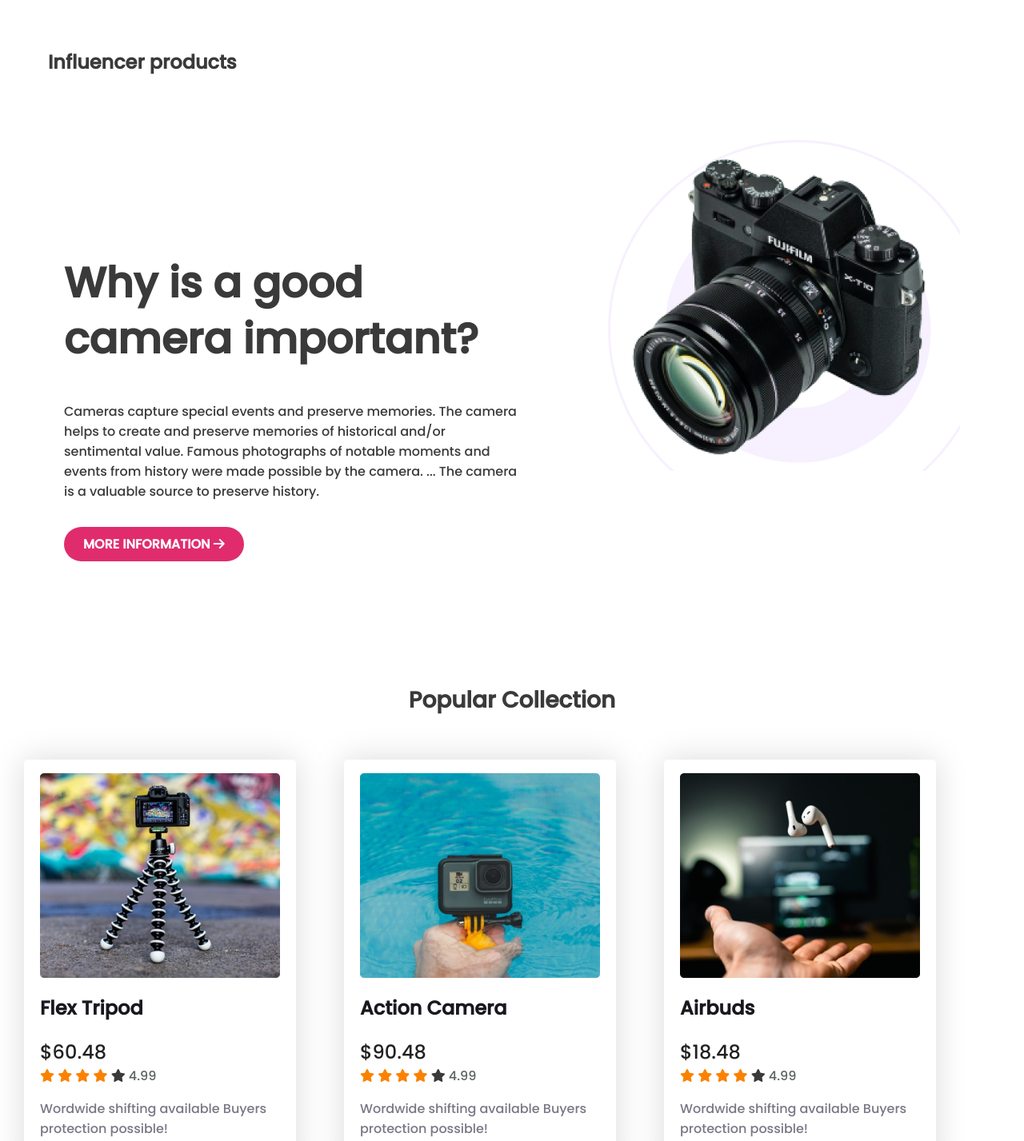
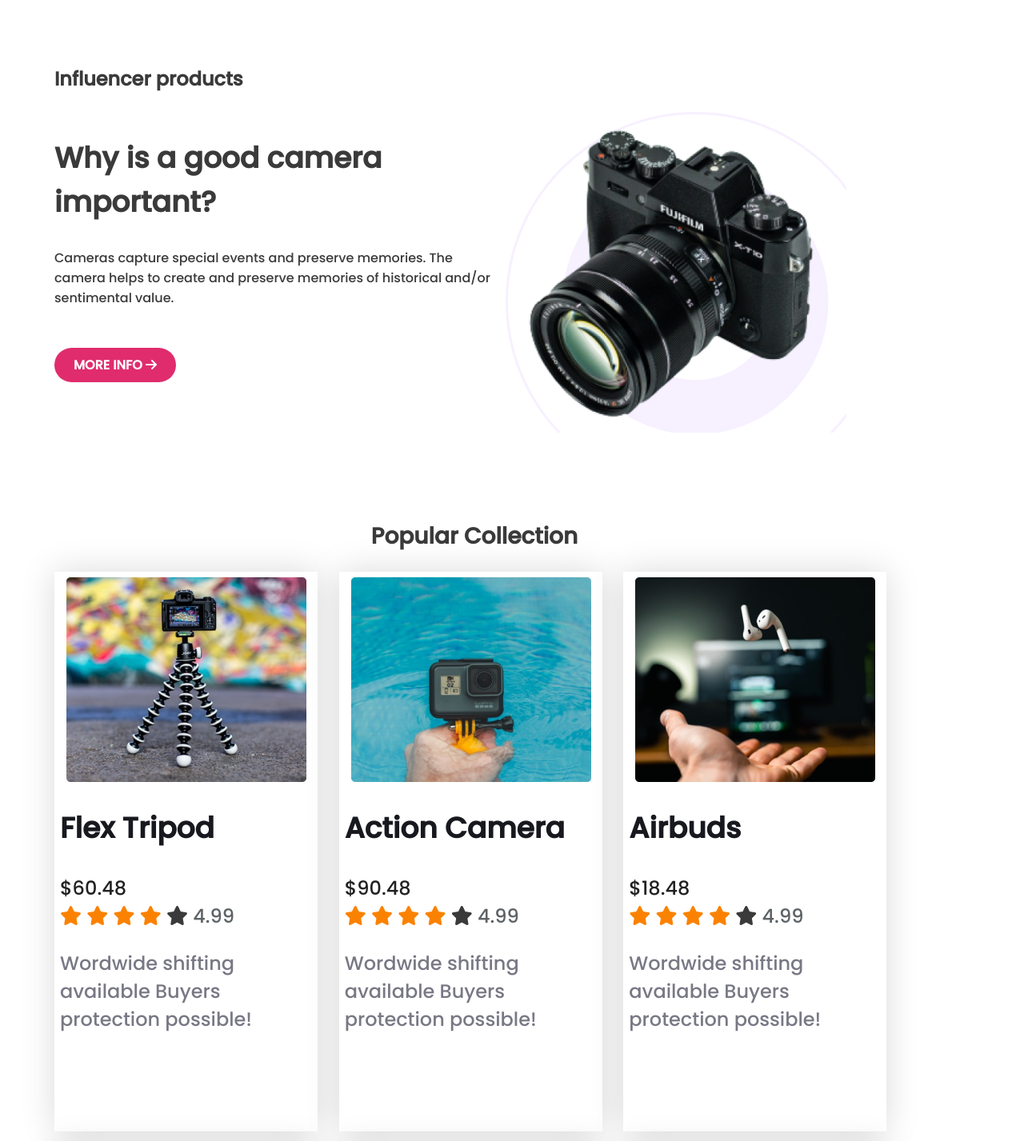
Before and after one commit to tanimahmed71/influencer-gears, a plain HTML site: page index.html in a window 1280 px wide. Shown: the top 1427 px of the page at 80% size. Drawn offline with Linux system fonts and the light colour scheme.

Commit message:
aro complet hoisa

```diff
--- a/index.html
+++ b/index.html
@@ -13,26 +13,35 @@
 
 </head>
 <body>
-<main class="influencer-product">
-
+<main class="influencer-product container">
+     <!-- header -part  -->
+  <section class=" header-part">
+       <div>
             <header>
            <nav> <h1 class="header-h1">Influencer products </h1><nav>
             </header>
+        </div>
 
-     <section class="influencer-part">
+     <div class="influencer-part ">
           <div class="details">
-          <header class="details-header"><h1>Why is a good camera important?</h1></header>
-          <p>Cameras capture special events and preserve memories. The camera helps to create and preserve memories of historical and/or sentimental value. Famous photographs of notable moments and events from history were made possible by the camera. ... The camera is a valuable source to preserve history.
+                   <header class="details-header">
+                      <h1>Why is a good camera important?</h1>
+                   </header>
+                  <p class="camera-info">Cameras capture special events and preserve memories. The   camera helps to create and preserve memories of historical and/or sentimental value.
                   </p><br>
-            <a class="button-1" target="-blank" href="https://www.techwalla.com/articles/why-is-the-camera-important">MORE INFORMATION  <i class="fas fa-arrow-right"></i></a>
+                  <a class="button-1" target="-blank" href="https://www.      techwalla.com/articles/why-is-the-camera-important">MORE INFO  <i class="fas fa-arrow-right"></i></a>
 
           </div>
           <div class="camera">
-          <img src="images/main-camera.png" alt="image of camera" style="background-image:url(images/Circle\ design.svg);">
+            <img class="camera-w" src="images/main-camera.png" alt="image of camera" style="background-image:url(images/Circle\ design.svg);">
           </div>
+  </div>
+
    </section>
 
-    <section class="popular-collection">
+
+       <!-- popular-collection  -->
+        <section class=" popular-collection">
           <h1 class="popular-header">Popular Collection</h1>
 
            <div class="popular-collection-product">
@@ -58,7 +67,7 @@
                                  <span class="star-rate">4.99</span>
                             </div>
                                     <p class="products-details">Wordwide shifting available
-                                Buyers protection possible!</p>>
+                                   Buyers protection possible!</p>
 
                            </div>
                         </div>
@@ -86,7 +95,7 @@
                                  <span class="star-rate">4.99</span>
                         </div>
                                     <p class="products-details">Wordwide shifting available
-                                Buyers protection possible!</p>>
+                                   Buyers protection possible!</p>
 
                    </div>
                </div>
@@ -114,7 +123,7 @@
                                  <span class="star-rate">4.99</span>
                         </div>
                                     <p class="products-details">Wordwide shifting available
-                                Buyers protection possible!</p>>
+                                   Buyers protection possible!</p>
 
                    </div>
                </div>
@@ -142,7 +151,7 @@
                                  <span class="star-rate">4.99</span>
                         </div>
                                     <p class="products-details">Wordwide shifting available
-                                Buyers protection possible!</p>>
+                                   Buyers protection possible!</p>
 
                    </div>
                </div>
@@ -170,7 +179,7 @@
                                  <span class="star-rate">4.99</span>
                         </div>
                                     <p class="products-details">Wordwide shifting available
-                                Buyers protection possible!</p>>
+                                   Buyers protection possible!</p>
 
                    </div>
                </div>
@@ -198,7 +207,7 @@
                                  <span class="star-rate">4.99</span>
                         </div>
                                     <p class="products-details">Wordwide shifting available
-                                Buyers protection possible!</p>>
+                                   Buyers protection possible!</p>
 
                    </div>
                </div>
@@ -226,7 +235,7 @@
                                  <span class="star-rate">4.99</span>
                         </div>
                                     <p class="products-details">Wordwide shifting available
-                                Buyers protection possible!</p>>
+                                   Buyers protection possible!</p>
 
                    </div>
                </div>
@@ -254,7 +263,7 @@
                                  <span class="star-rate">4.99</span>
                         </div>
                                     <p class="products-details">Wordwide shifting available
-                                Buyers protection possible!</p>>
+                                   Buyers protection possible!</p>
 
                    </div>
                </div>
@@ -282,22 +291,24 @@
                                  <span class="star-rate">4.99</span>
                         </div>
                                     <p class="products-details">Wordwide shifting available
-                                Buyers protection possible!</p>>
+                                   Buyers protection possible!</p>
 
                    </div>
                </div>
           </div>
-           </div><br><br>
+              </div>
 
           </section>
-      <section>
+        <section class="">
            <p class="see-more-button"> <a target="blank" href="">See MORE <i class="fas fa-arrow-right"></i></a></p>
          </section>
-       <section class="discount-gadget">
+
+       <!-- discount-gadget -->
+       <section class="  discount-gadget">
                 <div class="discount-gadget-img">
                     <img src="images/ringlight.png" alt=""style="background-image:url(images/Circle\ design.svg);">
                 </div>
-        <div class="common-gadget-detail">
+                <div class="discount-gadget-detail">
                     <span class="discount"> 10% discount</span>
                     <h1 class="discount-gadget-header"> Ringlight</h1>
                      <h2> For a good selfie at night</h2>
@@ -306,6 +317,9 @@
                </div>
       </section>
 
+
+</main>
+   <footer class="container">
     <section class="footer">
       <div class="footer-header">
          <h2>Influencer products</h2>
@@ -316,6 +330,6 @@
         <span><i class="fab fa-twitter-square"></i></span>
       </div>
      </div>
-</main>
+   </footer>
 </body>
 </html>
--- a/styles/style.css
+++ b/styles/style.css
@@ -1,35 +1,37 @@
-/* -----media----- */
-/* --mobil-phone-- */
-
-@media (max-width:600) {
-    .dinfluencer-part{
-        display: flex;
-        flex-wrap: wrap;
-    }
-}
-/* ---for-tablet--- */
-
 
   /* --------body------ */
 body{
     font-family: 'Poppins', sans-serif;
     color: #3A3A3A;
-    width: 100%;
-    margin: 0%;
+
 }
+
+.container{
+    width: 1050px;
+    font-size: 24px;
+    padding: 30PX ;
+    border-radius: 5px;
+    margin-top: 21px;
+}
+section{
+    margin: 30px;
+}
+
 /* ------------------header-part--------------- */
 .header-h1{
-    margin: 60px;
+
     font-size: 24px;
 }
 /* ------------all-button-------------- */
 .button-1{
     text-decoration: none;
+    border: none;
     color: white;
     font: size 10px;;
     background-color: #E02C6D;
     border-radius: 41px;
     padding: 10px 24px;
+    margin: 0%;
 }
 .button-2{
     text-decoration: none;
@@ -43,40 +45,39 @@ body{
  /* see more button  */
  .see-more-button,a{
     color: rgba(224, 44, 109, 0.87);
-    text-align: end;
     text-decoration: none;
     font-weight: bold;
     font-size: 16px;
-    margin-right:197px;
-    padding-top: 40px;
-
+    padding: 40px;
+    width: 90%;
+    text-align: end;
+    margin-right: 10px;
 }
 /*-------------------- influencer-part------------------- */
+ .popular-collection{
+    width: 100%;
+   height: 2200px;
+ }
+
+
 .details{
     width: 582px;
     height: 480px;
-    margin-right: 106px;
-    margin-top: 100px;
-    margin-left: 0%;
+   margin:0px;
+}
+.camera-info{
+    margin-top: 0%;
+    font-size: 16px;
 }
 .influencer-part{
+
+    background-color: white;
     display: flex;
-    background-color: white;
-    margin: 60px;
-    padding: 20px;
-    height: 600px;
+    flex-direction:row;
 }
-.details-header{
-    font-size: 35px;
-    line-height: 70px;
-}
-
-
-
 /* -----camera---- */
-.camera{
-    width: 440px;
-    height: 414px;
+.camera-w{
+    width: 100%;
 }
 
 /* ---------------------popular colllection part---------------- */
@@ -85,6 +86,7 @@ body{
     color: #3A3A3A;
     font-weight: 600;
     font-size: 28px;
+
 }
 
 /* -----product-item------ */
@@ -97,22 +99,21 @@ body{
     height: 1662px;
 
 }
-.product-item .products{
-    padding: 17px 0px 17px 20px;
-}
-.product-item{
-    margin:30px;
-}
 .products{
     width: 329px;
-    height: 476px;
-    background: #FFFFFF;
-    box-shadow: 0px 0px 40px rgba(0, 0, 0, 0.15);
+    height: 600px;
     border-radius: 5px;
     padding: 7px;
     width: 100%;
 }
  /* -----product-item---- */
+ .product-item{
+     width: 329px;
+     height: 700px;
+     background-color: #FFFFFF;
+     box-shadow: 0px 0px 40px rgba(0, 0, 0, 0.15);
+
+ }
  .product-name{
     color: #18191F;
 }
@@ -120,6 +121,7 @@ body{
      border-radius: 5px;
      width: 300px;
      height: 256px;
+    padding-left: 8px;
 }
 .product-price{
     font-size: 24px;
@@ -141,14 +143,22 @@ body{
  }
 
 /* --------------common-gadget---------- */
+.discount-gadget-detail{
+    border-radius: 20px;
+    box-shadow: 0px 0px 40px rgba(0, 0, 0, 0.15);
+    width:calc(100%-400px);
+    height: 600px;
+    padding: 35px;
+    margin-left: 200px;
+    margin-bottom: 200px;
+
+}
+/* .discount-gadget  */
 .discount-gadget{
     display: flex;
-    width: 1110px;
-    height: 270px;
-    margin-left: 80px;
+    /* width: 1110px;
+    height: 270px; */
     align-items: center;
-    margin-top: 250px;
-    margin-bottom: 250px;
 }
 .discount-gadget-header{
     font-size: 38px;
@@ -162,21 +172,15 @@ body{
     width: 420px;
     height: 300px;
     border-radius: 5px;
-    margin: 20px;
+
 
 }
-.common-gadget-detail{
-    border-radius: 20px;
-    box-shadow: 0px 0px 40px rgba(0, 0, 0, 0.15);
-    width:calc(100%-400px);
-    height: 420px;
-    padding: 35px;
-    margin-left: 200px;
-    margin-top: 220px;
-    margin-bottom: 200px;
 
-}
 /* /* -----------footer-part-------------  */
+ footer{
+     width: 100%;
+ }
+
 .footer{
     background-color: rgb(4, 4, 45);
     height: 200px;
```
Lines whose indentation alone changed are shown as unchanged.
